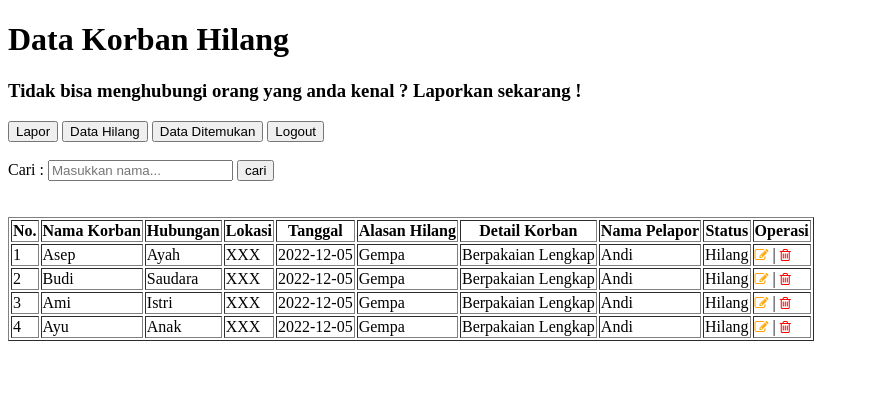
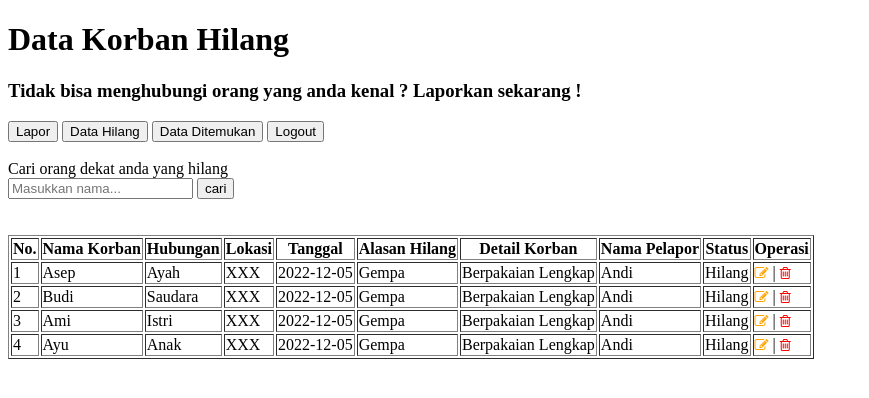
Before and after one commit to nandaarya/cari_korban, a PHP site: page /views/datahilang.php in a window 1280 px wide. Shown: the top 398 px of the page, without its empty margins (0-869 px from the left). Run offline with PHP 8.4, Linux system fonts and the light colour scheme; data comes from the database, SQL or seed files in the repository.

Commit message:
add label

```diff
--- a/views/datahilang.php
+++ b/views/datahilang.php
@@ -22,7 +22,8 @@ $index = 1;
         <a href="logout.php"><button type="button">Logout</button></a>
         <br><br>
         <form action="datahilang.php" method="get">
-            <label>Cari :</label>
+            <label>Cari orang dekat anda yang hilang</label>
+            <br>
             <input type="text" name="cari" placeholder="Masukkan nama...">
             <input type="submit" value="cari">
         </form>
```
